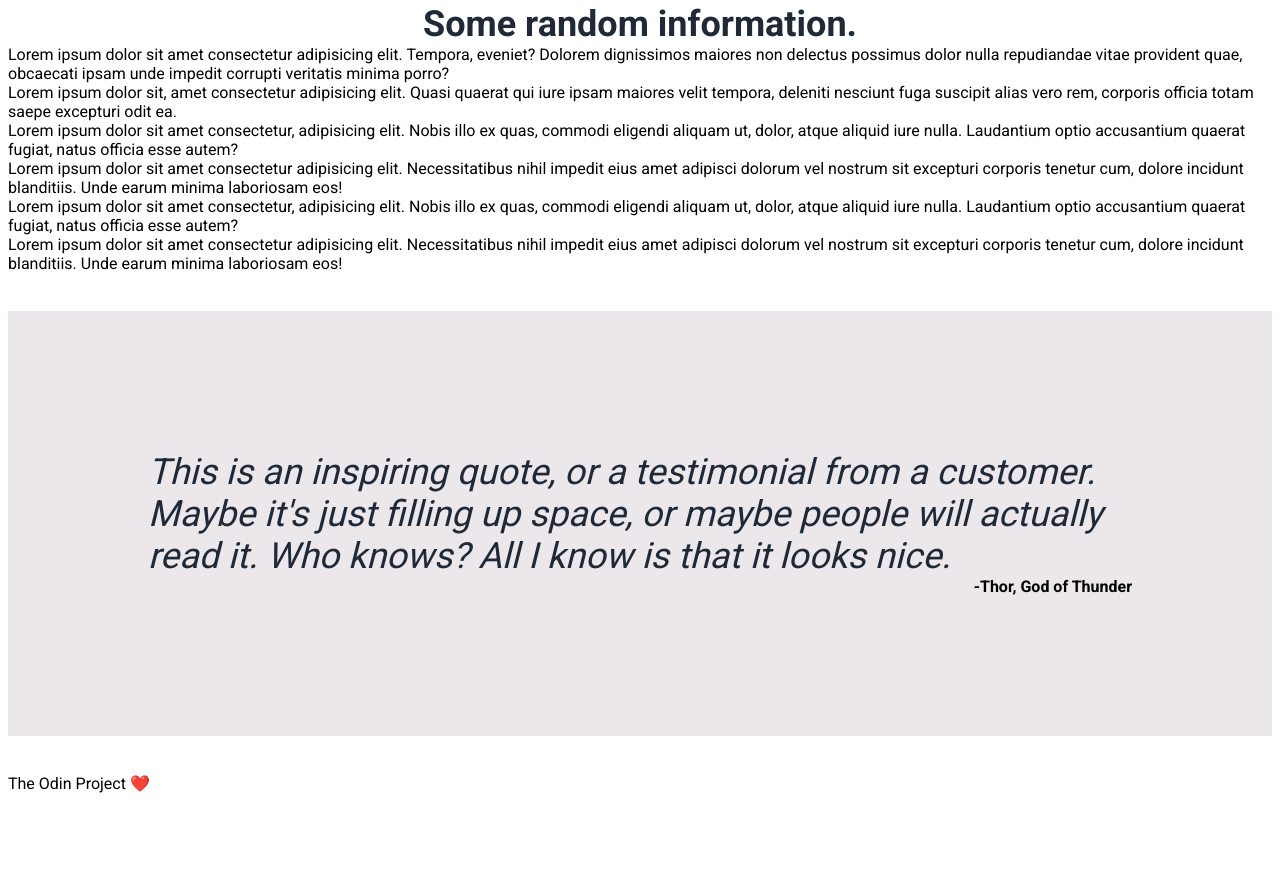
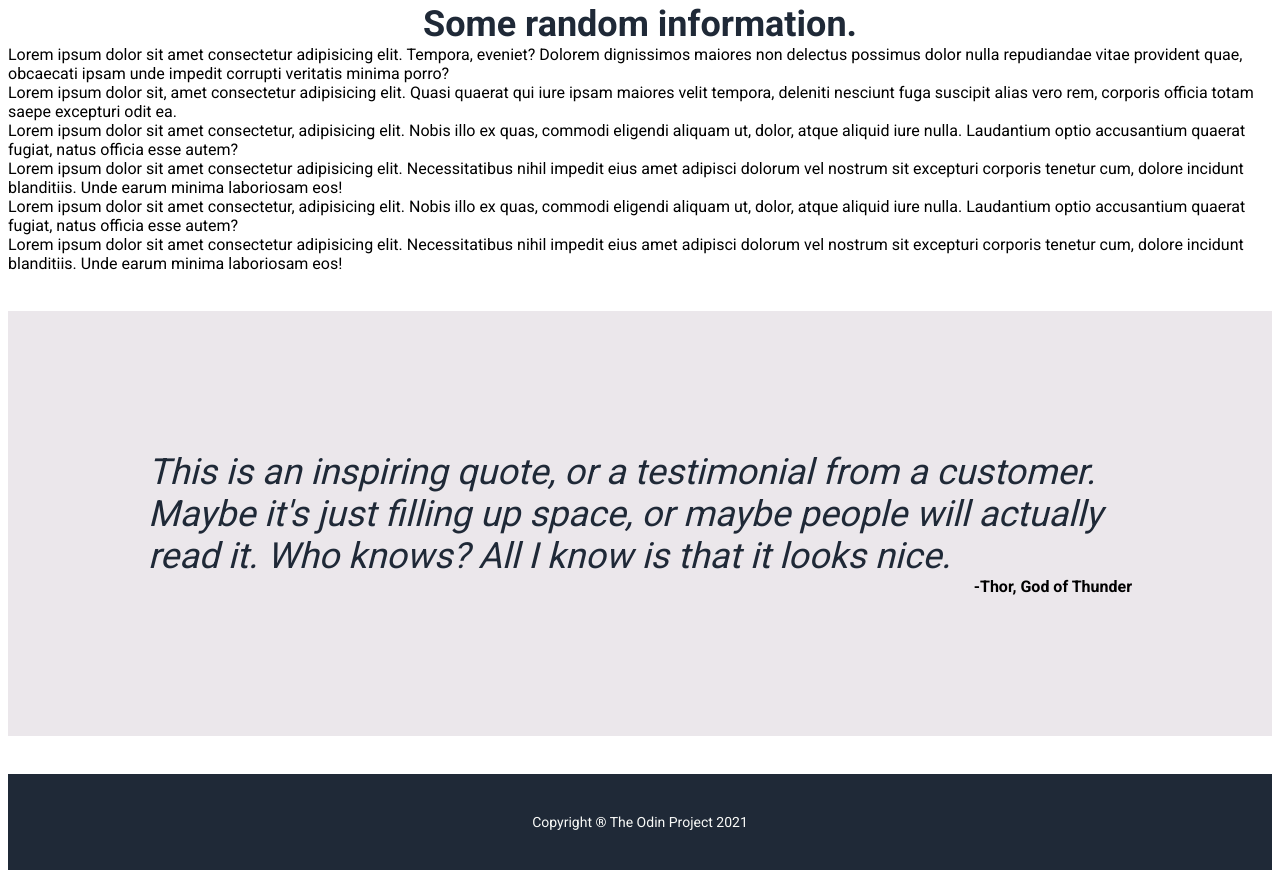
Before and after one commit to brandanblevins/replicate-example-site, a plain HTML site: page example-site/index.html in a window 1280 px wide. Shown: the part 290-1168 px from the top of the page. Before the commit the page ends 1091 px from the top, so only its background shows below. Drawn offline with Linux system fonts and the light colour scheme.

Commit message:
Fix footer

```diff
--- a/example-site/index.html
+++ b/example-site/index.html
@@ -59,10 +59,8 @@
     <div class="section-5">
 
     </div>
-
-
     <div class="footer">
-        The Odin Project ❤️
+        Copyright ® The Odin Project 2021
     </div>
 </body>
 
--- a/example-site/style.css
+++ b/example-site/style.css
@@ -83,6 +83,16 @@ body {
     font-weight: bold;
 }
 
+.footer {
+    background-color: #1F2937;
+    font-size: 14px;
+    display: flex;
+    justify-content: center;
+    color: #F9FAF8;
+    font-weight: lighter;
+    padding: 40px
+}
+
 ul-1 {
     display: flex;
     flex-direction: row;
```
